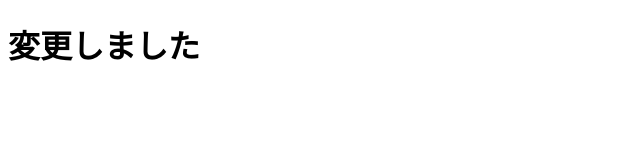
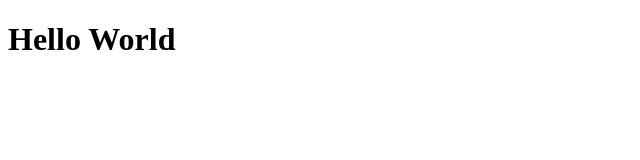
Before and after one commit to portfoliokns/nodejs-tutorial, a website: page index.html in a window 1280 px wide. Shown: the whole page, without its empty margins (0-640 px from the left). Drawn offline with Linux system fonts and the light colour scheme.

Commit message:
補足事項などを修正

```diff
--- a/index.html
+++ b/index.html
@@ -8,7 +8,7 @@
 </head>
 <body>
 
-  <h1>変更しました</h1>
+  <h1>Hello World</h1>
 
 </body>
 </html>
```
Also changed, not shown: server.js (+4 -3 lines).
